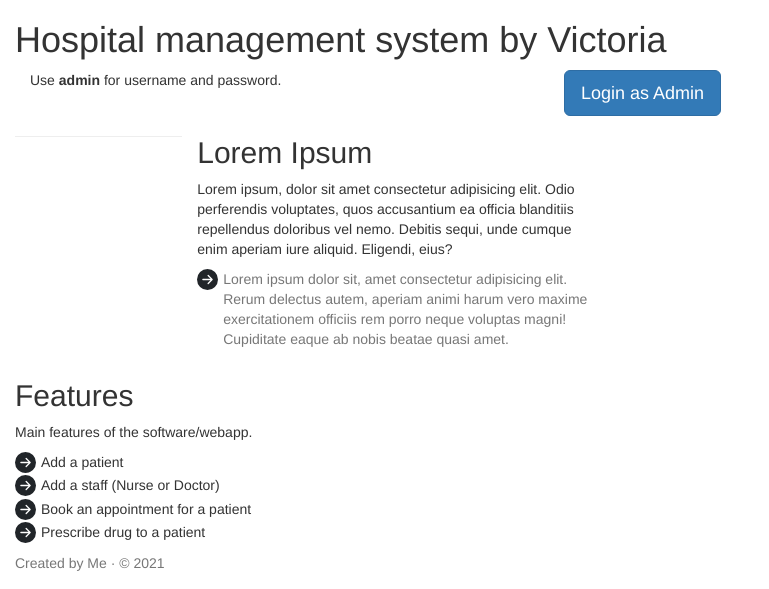
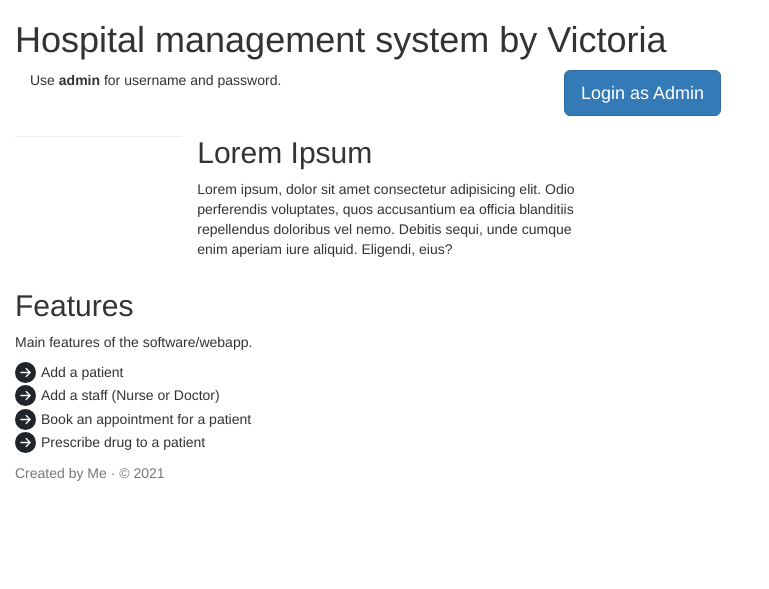
Before and after one commit to onyedikachi-david/ahms, a Django app: page /accounts/login/ in a window 1280 px wide. Shown: the part 37-626 px from the top of the page, without its empty margins (0-769 px from the left). Run offline with Django 3.2, Linux system fonts and the light colour scheme; some libraries are stand-ins or nearby versions.

Commit message:
Update base.html

```diff
--- a/ahms/templates/base.html
+++ b/ahms/templates/base.html
@@ -72,7 +72,7 @@
         <p>Lorem ipsum, dolor sit amet consectetur adipisicing elit. Odio perferendis voluptates, quos accusantium ea officia blanditiis repellendus doloribus vel nemo. Debitis sequi, unde cumque enim aperiam iure aliquid. Eligendi, eius?</p>
         <ul class="icon-list">
 <!--           <li><a href="https://github.com/twbs/bootstrap-npm-starter" rel="noopener" target="_blank">Bootstrap npm starter</a></li> -->
-          <li class="text-muted">Lorem ipsum dolor sit, amet consectetur adipisicing elit. Rerum delectus autem, aperiam animi harum vero maxime exercitationem officiis rem porro neque voluptas magni! Cupiditate eaque ab nobis beatae quasi amet.</li>
+<!--           <li class="text-muted">Lorem ipsum dolor sit, amet consectetur adipisicing elit. Rerum delectus autem, aperiam animi harum vero maxime exercitationem officiis rem porro neque voluptas magni! Cupiditate eaque ab nobis beatae quasi amet.</li> -->
         </ul>
       </div>
 
```
